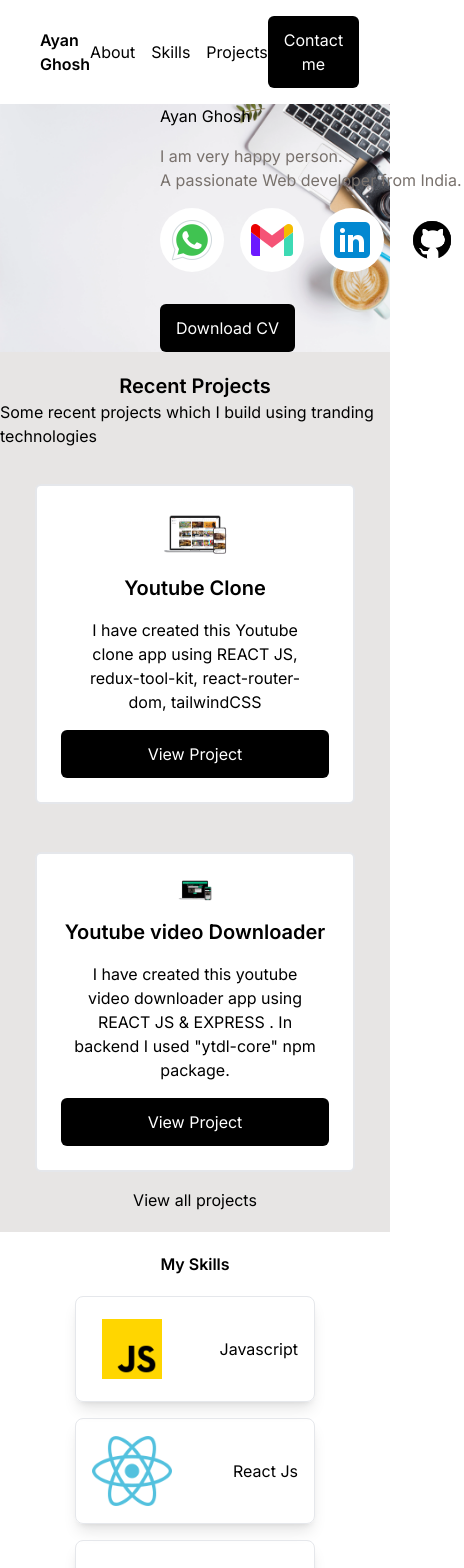
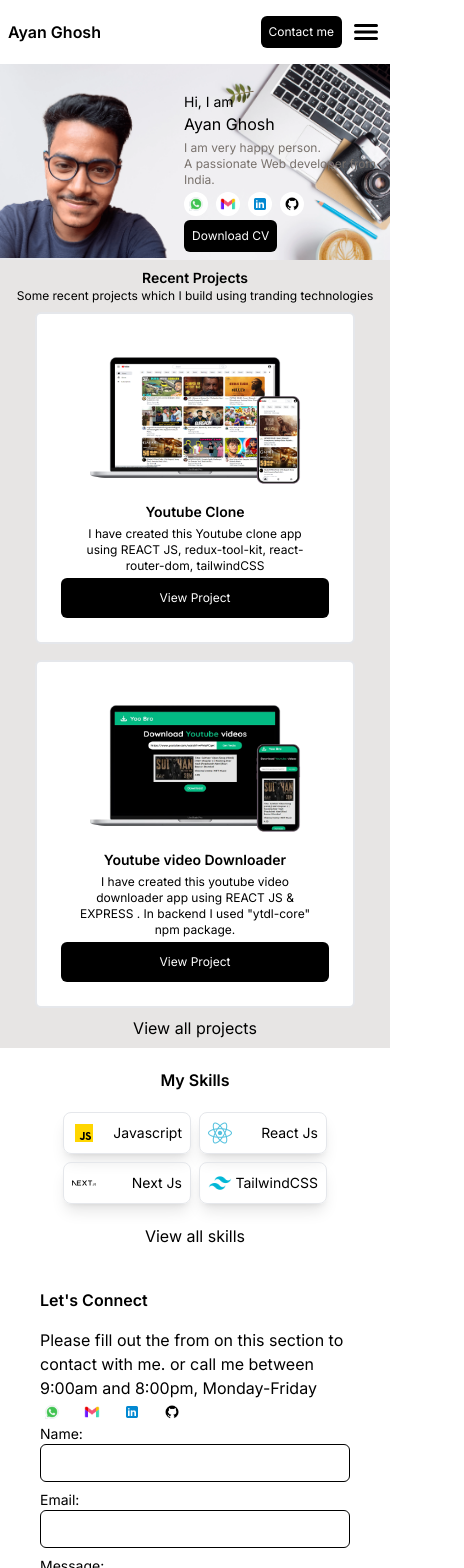
Before and after one commit to ayanonline/protfolio, a Next.js app: page / in a window 390 px wide. Shown: the top 1568 px of the page, 464 px wide, since content can reach past the window. Built offline with nearby package versions, Linux system fonts and the light colour scheme.

Commit message:
Feat: make mobile responsive

```diff
--- a/app/page.tsx
+++ b/app/page.tsx
@@ -6,7 +6,7 @@ import Image from "next/image";
 
 export default function Home() {
   return (
-    <main className="mt-20">
+    <main className="mt-16">
       <Heroes />
       <Projects />
       <Skills />
--- a/components/contact-form.tsx
+++ b/components/contact-form.tsx
@@ -75,14 +75,14 @@ const ContactForm = () => {
       onSubmit={submitHandler}
       validationSchema={validationSchema}
     >
-      <Form className="flex flex-col gap-4">
+      <Form className="flex flex-col gap-2 text-sm lg:gap-4 lg:text-base">
         <div className="flex flex-col ">
           <label htmlFor="name">Name:</label>
           <Field
             type="text"
             id="name"
             name="name"
-            className="rounded-md border border-black px-4 py-3 focus:outline-none"
+            className="rounded-md border border-black p-2 focus:outline-none lg:px-4 lg:py-3"
           />
           <ErrorMessage name="name" component="div" className="text-red-500" />
         </div>
@@ -92,7 +92,7 @@ const ContactForm = () => {
             type="email"
             id="email"
             name="email"
-            className="rounded-md border border-black px-4 py-3 focus:outline-none"
+            className="rounded-md border border-black p-2 focus:outline-none lg:px-4 lg:py-3"
           />
           <ErrorMessage name="email" component="div" className="text-red-500" />
         </div>
@@ -103,7 +103,7 @@ const ContactForm = () => {
             id="message"
             name="message"
             placeholder="Your message..."
-            className="h-40 rounded-md border border-black px-4 py-3 focus:outline-none"
+            className="h-20 rounded-md border border-black p-2 focus:outline-none lg:h-40 lg:px-4 lg:py-3"
           />
           <ErrorMessage
             name="message"
@@ -113,7 +113,7 @@ const ContactForm = () => {
         </div>
         <button
           type="submit"
-          className="rounded-md bg-black px-4 py-3 text-white lg:text-xl"
+          className="rounded-md bg-black p-2 text-white lg:px-4 lg:py-3 lg:text-xl"
         >
           Submit
         </button>
--- a/components/contact.tsx
+++ b/components/contact.tsx
@@ -3,8 +3,8 @@ import SocialBtn from "./ui/social-button";
 
 const Contact = () => {
   return (
-    <div className="flex justify-between px-40 py-10">
-      <section className="w-[40%]">
+    <div className="flex flex-col justify-between px-10 py-10 lg:flex-row lg:px-40">
+      <section className="lg:w-[40%]">
         <h1 className="mb-4 font-semibold lg:text-3xl">Let&apos;s Connect</h1>
         <p className="lg:text-xl">
           Please fill out the from on this section to contact with me. or call
@@ -23,7 +23,7 @@ const Contact = () => {
           <SocialBtn url="https://github.com/ayanonline" src="/github.png" />
         </div>
       </section>
-      <div className="w-[50%]">
+      <div className="lg:w-[50%]">
         <ContactForm />
       </div>
     </div>
--- a/components/header.tsx
+++ b/components/header.tsx
@@ -1,10 +1,11 @@
 "use client";
 
 import { useState } from "react";
+import Link from "next/link";
 
-import Link from "next/link";
 import Modal from "./modal";
 import ContactForm from "./contact-form";
+import { IoMenu } from "react-icons/io5";
 
 const Header = () => {
   const [isModalOpen, setIsModalOpen] = useState(false);
@@ -14,22 +15,26 @@ const Header = () => {
   };
 
   return (
-    <header className="fixed top-0 z-50 flex w-full select-none items-center justify-between bg-white px-10 py-4">
+    <header className="fixed top-0 z-50 flex w-full max-w-[100vw] select-none items-center justify-between bg-white px-2 py-4 md:px-10">
       <div className="font-semibold lg:text-3xl">
         <Link href="/">Ayan Ghosh</Link>
       </div>
-      <nav className="flex gap-4 lg:text-xl">
+      <nav className="hidden gap-4 md:flex lg:text-xl">
         <Link href="/about">About</Link>
         <Link href="/skills">Skills</Link>
         <Link href="/projects">Projects</Link>
       </nav>
-      <div>
+      <div className="flex items-center gap-2">
         <button
           onClick={handleClick}
-          className="rounded-md bg-black px-4 py-3 text-white hover:bg-[#1F1F1F] lg:text-xl"
+          className="rounded-md bg-black p-2 text-xs text-white hover:bg-[#1F1F1F] lg:px-4 lg:py-3 lg:text-xl"
         >
           Contact me
         </button>
+        <div className="cursor-pointer md:hidden">
+          <IoMenu className="h-8 w-8" />
+        </div>
+
         <Modal isOpen={isModalOpen} onClose={setIsModalOpen}>
           <ContactForm />
         </Modal>
--- a/components/heroes.tsx
+++ b/components/heroes.tsx
@@ -3,8 +3,8 @@ import SocialBtn from "./ui/social-button";
 
 const Heroes = () => {
   return (
-    <div className="flex items-center gap-40 bg-[url('/background.webp')] bg-cover">
-      <div className="relative h-[10rem] w-[10rem] lg:h-[35rem] lg:w-[35rem]">
+    <div className="flex items-center gap-2 bg-[url('/background.webp')] bg-cover pt-5">
+      <div className="relative h-[11rem] min-w-[11rem] lg:h-[35rem] lg:w-[35rem]">
         <Image
           src="/ayan.webp"
           fill
@@ -13,15 +13,15 @@ const Heroes = () => {
         />
       </div>
 
-      <div className="flex flex-col items-start gap-4 ">
-        <h1 className="lg:text-3xl">
+      <div className="flex flex-col items-start gap-1 lg:gap-4">
+        <h1 className="text-sm lg:text-3xl">
           Hi, I am <br />
-          <span className="lg:text-5xl">Ayan Ghosh</span>
+          <span className="text-base lg:text-5xl">Ayan Ghosh</span>
         </h1>
-        <p className="text-stone-500 lg:text-xl">
+        <p className="text-xs text-stone-500 lg:text-xl">
           I am very happy person. <br /> A passionate Web developer from India.
         </p>
-        <div className="flex gap-4">
+        <div className="flex gap-2 lg:gap-4">
           <SocialBtn url="https://wa.me/7477446714?text=" src="/whatsapp.png" />
           <SocialBtn
             url="https://ayanonline.netlify.app/ayanghosh.dev@gmail.com"
@@ -35,9 +35,9 @@ const Heroes = () => {
         </div>
         <a
           href="https://drive.google.com/uc?export=download&id=1VU_2SL4q8vP1NZOeSs4t2gEXNaDSsoLU"
-          className="mt-4"
+          className="lg:mt-4"
         >
-          <button className="rounded-md bg-black px-4 py-3 text-white">
+          <button className="rounded-md bg-black p-2 text-xs text-white lg:px-4 lg:py-3">
             Download CV
           </button>
         </a>
--- a/components/modal.tsx
+++ b/components/modal.tsx
@@ -30,13 +30,13 @@ const Modal: React.FC<ModalProps> = ({ children, isOpen, onClose }) => {
     <div className="absolute left-0 top-0 flex h-[100vh] w-full items-center justify-center bg-black bg-opacity-75">
       <div
         ref={modalRef}
-        className="relative w-[40rem] bg-white px-6 py-12 pb-6 rounded-md"
+        className="relative rounded-md bg-white px-6 py-5 pb-6 lg:w-[40rem] lg:py-12"
       >
         <button
           className="absolute right-0 top-0 p-2 lg:text-xl"
           onClick={() => onClose(false)}
         >
-          <IoCloseCircle className="h-6 w-6 lg:h-10 lg:w-10"/>
+          <IoCloseCircle className="h-6 w-6 lg:h-10 lg:w-10" />
         </button>
         {children}
       </div>
--- a/components/project-card.tsx
+++ b/components/project-card.tsx
@@ -2,8 +2,8 @@ import Image from "next/image";
 
 const ProjectCard = ({ data }: { data: any }) => {
   return (
-    <div className="relative m-4 flex h-[20rem] w-[20rem] flex-col items-center justify-center gap-4 rounded-md border-2 bg-white p-6 lg:h-[30rem] lg:w-[28rem]">
-      <div className="relative h-[10rem] w-[10rem] lg:h-[20rem] lg:w-[20rem]">
+    <div className="relative m-2 flex w-[20rem] flex-col items-center justify-center gap-1 rounded-md border-2 bg-white p-6 lg:m-4 lg:w-[28rem] lg:gap-4">
+      <div className="relative min-h-[10rem] w-[17rem] lg:h-[20rem] lg:w-[20rem]">
         <Image
           src={data?.img}
           fill
@@ -11,12 +11,12 @@ const ProjectCard = ({ data }: { data: any }) => {
           alt="Project image"
         />
       </div>
-      <h1 className="text-xl font-semibold">{data?.title}</h1>
-      <p className="px-3 text-center">{data?.desc}</p>
+      <h1 className="text-sm font-semibold lg:text-xl">{data?.title}</h1>
+      <p className="px-3 text-center text-xs lg:text-base">{data?.desc}</p>
       <a
         href={data?.url}
         target="blank"
-        className="w-full cursor-pointer rounded-md bg-black px-4 py-3 text-center text-white"
+        className="w-full cursor-pointer rounded-md bg-black px-4 py-3 text-center text-xs text-white lg:text-base"
       >
         View Project
       </a>
--- a/components/projects.tsx
+++ b/components/projects.tsx
@@ -18,12 +18,14 @@ const Projects = () => {
   ];
 
   return (
-    <section className="bg-stone-200 py-5">
+    <section className="bg-stone-200 py-2 lg:py-5">
       <div className="flex w-full flex-col items-center justify-center">
-        <h1 className="text-xl font-semibold lg:text-2xl">Recent Projects</h1>
-        <p>Some recent projects which I build using tranding technologies</p>
+        <h1 className="text-sm font-semibold lg:text-2xl">Recent Projects</h1>
+        <p className="text-xs lg:text-base">
+          Some recent projects which I build using tranding technologies
+        </p>
       </div>
-      <div className="mt-5 flex flex-wrap items-center justify-center gap-4">
+      <div className="flex flex-wrap items-center justify-center lg:mt-5 lg:gap-4">
         {projects.map((project, index) => (
           <ProjectCard key={index} data={project} />
         ))}
--- a/components/skill-card.tsx
+++ b/components/skill-card.tsx
@@ -2,11 +2,11 @@ import Image from "next/image";
 
 const SkillCard = ({ name, icon }: any) => {
   return (
-    <div className="flex w-[15rem] items-center justify-between rounded-lg border px-4 py-3 shadow-lg">
-      <div className="relative h-20 w-20">
+    <div className="flex w-[8rem] items-center justify-between rounded-lg border p-2 shadow-lg lg:w-[15rem] lg:px-4 lg:py-3">
+      <div className="relative h-6 w-6 lg:h-20 lg:w-20">
         <Image src={icon} fill alt="skill icon" />
       </div>
-      <p className="lg:text-xl">{name}</p>
+      <p className="text-sm lg:text-xl">{name}</p>
     </div>
   );
 };
--- a/components/skills.tsx
+++ b/components/skills.tsx
@@ -25,7 +25,7 @@ const Skills = () => {
       <h1 className="flex w-full justify-center py-5 font-semibold lg:text-2xl">
         My Skills
       </h1>
-      <div className="mb-5 flex flex-wrap justify-center gap-4">
+      <div className="mx-10 mb-5 flex flex-wrap justify-center gap-2 lg:gap-4">
         {skills.map((skill, index) => (
           <SkillCard key={index} name={skill.name} icon={skill.icon} />
         ))}
--- a/components/ui/social-button.jsx
+++ b/components/ui/social-button.jsx
@@ -5,9 +5,9 @@ const SocialBtn = ({ url, src }) => {
     <a
       href={url}
       target="blank"
-      className="rounded-full bg-white p-2 transition-all duration-300 ease-in-out hover:scale-125"
+      className="rounded-full bg-white p-1 transition-all duration-300 ease-in-out hover:scale-125 md:p-2"
     >
-      <div className="relative h-12 w-12">
+      <div className="relative h-4 w-4 lg:h-12 lg:w-12">
         <Image
           src={src}
           fill
```
